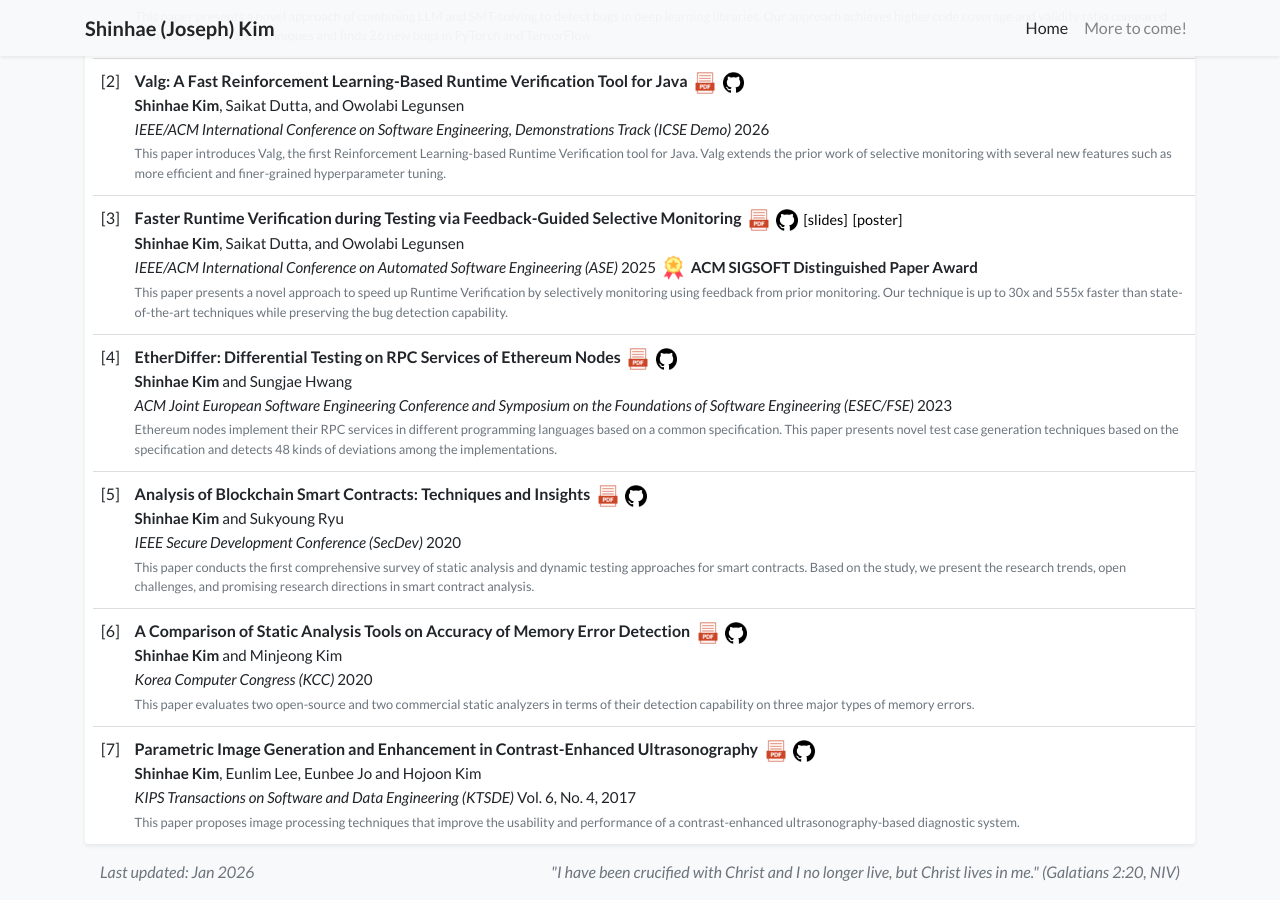
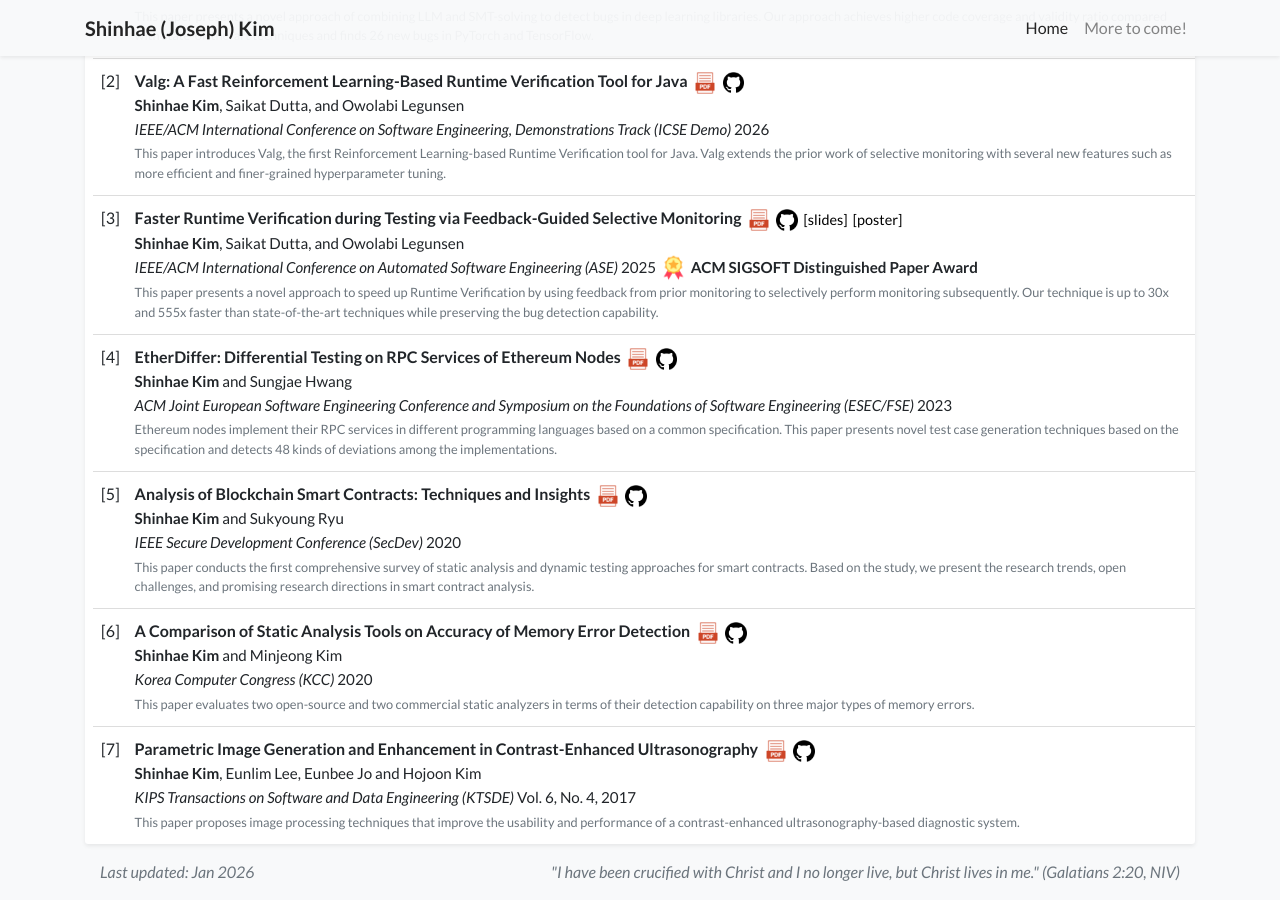
Before and after one commit to shinhae-kim/shinhae-kim.github.io, a Jekyll site: the page index.html, which Jekyll copies as it is, in a window 1280 px wide and 900 px high, scrolled down 1296 px. Built offline with Jekyll 4.4.1, drawn with Linux system fonts in a browser that asks for light colours; a style sheet for code colours, icons or effects is not loaded.

Commit message:
ase25 description

```diff
--- a/index.html
+++ b/index.html
@@ -383,7 +383,7 @@ document.querySelectorAll(".root-path-text").forEach(function(element){
 	<span style="font-size: 0.95rem; font-weight: 500;"><b>ACM SIGSOFT Distinguished Paper Award</b></span>
       </p>
       <p class="mt-0 mb-0 small text-muted">
-        This paper presents a novel approach to speed up Runtime Verification by selectively monitoring using feedback from prior monitoring. Our technique is up to 30x and 555x faster than state-of-the-art techniques while preserving the bug detection capability.
+        This paper presents a novel approach to speed up Runtime Verification by using feedback from prior monitoring to selectively perform monitoring subsequently. Our technique is up to 30x and 555x faster than state-of-the-art techniques while preserving the bug detection capability.
       </p>
     </div>
   </div>
```
